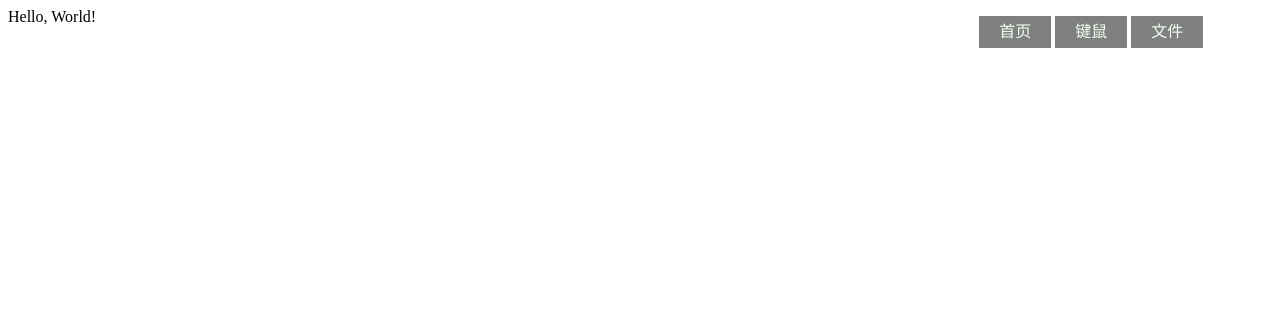
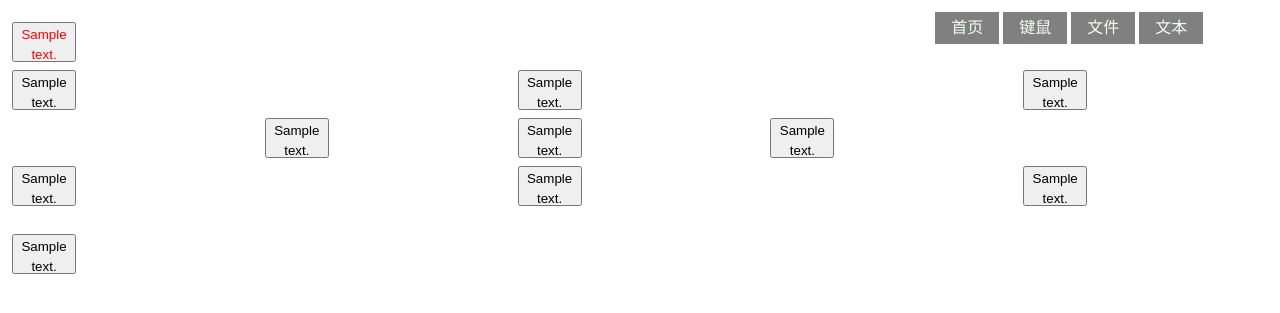
Before and after one commit to alexander-zou/htpc-web-ctrl, a Flask app: template templates/index.html in a window 1280 px wide. Shown: the top 313 px of the page. Run offline with Flask 2, Linux system fonts and the light colour scheme; the template is opened without the code that fills it: most values are stand-ins (such as "Sample title", 1, 10 or a date in 2020).

Commit message:
+feat: remote control

```diff
--- a/app.py
+++ b/app.py
@@ -10,7 +10,7 @@
 
 '''
 
-import os, time, hashlib
+import os, time, hashlib, webbrowser
 from flask import Flask
 from flask import request
 from flask import render_template, redirect, abort, send_from_directory
@@ -24,7 +24,60 @@ INVALID_FILENAMES = {
     'LPT1', 'LPT2', 'LPT3', 'LPT4', 'LPT5', 'LPT6', 'LPT7', 'LPT8', 'LPT9'
 }
 pyautogui.FAILSAFE = False
+
+def power_off():
+    os.system( 'shutdown -s')
+    # print( 'Power Off!')
+
+def open_browser( browser=None):
+    if browser is None:
+        browser = 'chrome'
+    os.startfile( browser)
+
+def open_page( url, browser=None):
+    if browser == 'chrome':
+        webbrowser.get( 'C:/Program Files (x86)/Google/Chrome/Application/chrome.exe %s').open_new( url)
+    elif browser == 'firefox':
+        webbrowser.get( 'C:/Program Files/Mozilla Firefox/firefox.exe %s').open_new( url)
+    elif browser == 'edge':
+        webbrowser.get( 'C:/Program Files/Microsoft/Edge/Application/msedge.exe %s').open_new( url)
+    else:
+        webbrowser.open_new( url)
+
+FIXED_BUTTONS = [ "⦿", "ESC", "空格", "⏎", "⇦", "⇨", "⇧", "⇩", "🔊+", "🔉-"]
+FIXED_BUTTON_FUNCTIONS = [
+    power_off,
+    'esc',
+    'space',
+    'enter',
+    'left',
+    'right',
+    'up',
+    'down',
+    'volumeup',
+    'volumedown',
+]
+GRID_BUTTONS = [ "⏮", "⏯", "⏭︎", 'PgUp', 'PgDn', "音响", "切换", "关闭", "桌面", "开始", "浏览器", "刷新", "关标签", "菜单", "最大化"]
+GRID_BUTTON_FUNCTIONS = [
+    'prevtrack',
+    'playpause',
+    'prevtrack',
+    'pageup',
+    'pagedown',
+    'volumemute',
+    ( 'ctrl', 'alt', 'tab'),
+    ( 'alt', 'f4'),
+    ( 'win', 'd'),
+    ( 'ctrl', 'esc'),
+    open_browser,
+    'browserrefresh',
+    ( 'ctrl', 'w'),
+    'apps',
+    ( 'win', 'up'),
+]
+
 is_mouse_down = False
+
 
 app = Flask(__name__)
 app.config[ 'UPLOAD_FOLDER'] = UPLOAD_FOLDER
@@ -52,7 +105,7 @@ def is_login():
 def homepage():
     if not is_login():
         return redirect( '/login?url=/')
-    return render_template( 'index.html')
+    return render_template( 'index.html', grid_btn_text=GRID_BUTTONS, fixed_btn_text=FIXED_BUTTONS)
 
 @app.route( '/shelf')
 def shelf():
@@ -99,6 +152,25 @@ def api():
     elif request.values[ 'evt'] == 'key':
         # print( 'KEY: ', request.values[ 'keys'].split( '|'))
         pyautogui.hotkey( *tuple( request.values[ 'keys'].split( '|')))
+    return 'OK'
+
+@app.route( '/button', methods=['POST','GET'])
+def button():
+    if not is_login():
+        abort( 401, 'Must login first')
+    id = int( request.values[ 'id'])
+    if request.values[ 't'] == 'fixed':
+        func = FIXED_BUTTON_FUNCTIONS[ id]
+    elif request.values[ 't'] == 'grid':
+        func = GRID_BUTTON_FUNCTIONS[ id]
+    else:
+        abort( 400, 'Wrong arguments')
+    if type( func) is str:
+        pyautogui.press( func)
+    elif type( func) is tuple:
+        pyautogui.hotkey( *func)
+    elif callable( func):
+        func()
     return 'OK'
 
 @app.route( '/download/<string:name>')
@@ -151,6 +223,10 @@ def login():
         url = '/'
     return render_template( 'login.html', url=url)
 
+@app.route( '/favicon.ico')
+def icon():
+    return send_from_directory( 'statics', 'favicon.ico')
+
 if __name__ == '__main__':
     abspath = os.path.abspath( __file__)
     dname = os.path.dirname( abspath)
--- a/templates/base.html
+++ b/templates/base.html
@@ -1,11 +1,11 @@
 <!DOCTYPE html>
 <TITLE>{% block title %}{% endblock %} - HTPC Web Ctrl</TITLE>
-<meta name="viewport" content="width=device-width, user-scalable=no">
+<meta name="viewport" content="width=device-width, initial-scale=1, maximum-scale=1, user-scalable=0"/>
 <style>
  	.navli {
 		text-align: center;
 		display: inline-block;
-        width: 72px;
+        width: 64px;
         height: 32px;
         line-height: 32px;
         background-color: grey;
@@ -23,10 +23,11 @@
     {% block content %}{% endblock %}
 </section>
 
-<nav style="position: fixed;right:6%;top:16px">
+<nav style="position:fixed;right:6%;top:12px">
     <ul style="list-style-type:none;padding:0;margin:0;">
         <li class="navli"><a class="nava" href="/">首页</a></li>
         <li class="navli"><a class="nava" href="/input">键鼠</a></li>
         <li class="navli"><a class="nava" href="/shelf">文件</a></li>
+        <li class="navli"><a class="nava" href="/text">文本</a></li>
     </ul>
 </nav>
--- a/templates/index.html
+++ b/templates/index.html
@@ -2,4 +2,77 @@
 
 {% block title %}Index{% endblock %}
 
-{% block content %} Hello, World! {% endblock %}
+{% block content %}
+<style>
+.button {
+    height:40px;
+    width: 64px;
+    line-height: 20px;
+    text-align: center;
+    margin: 4px;
+}
+.fixed-row {
+    height:48px;
+    display: grid;
+    grid-template-columns: repeat( 5, 20%);
+}
+.hidden {
+    visibility: hidden;
+}
+.power{
+    color:red;
+}
+
+</style>
+
+<div style="margin-top:18px">
+    <div class="fixed-row">
+        <button class="button power" onclick="call_api('button?t=fixed&id=0');">{{ fixed_btn_text[0] }}</button>
+        <button class="button hidden"></button>
+        <button class="button hidden"></button>
+        <button class="button hidden"></button>
+        <button class="button hidden"></button>
+    </div>
+    <div class="fixed-row">
+        <button class="button" onclick="call_api('button?t=fixed&id=1');">{{ fixed_btn_text[1] }}</button>
+        <button class="button hidden"></button>
+        <button class="button" onclick="call_api('button?t=fixed&id=6');">{{ fixed_btn_text[6] }}</button>
+        <button class="button hidden"></button>
+        <button class="button" onclick="call_api('button?t=fixed&id=8');">{{ fixed_btn_text[8] }}</button>
+    </div>
+    <div class="fixed-row">
+        <button class="button hidden"></button>
+        <button class="button" onclick="call_api('button?t=fixed&id=4');">{{ fixed_btn_text[4] }}</button>
+        <button class="button" onclick="call_api('button?t=fixed&id=3');">{{ fixed_btn_text[3] }}</button>
+        <button class="button" onclick="call_api('button?t=fixed&id=5');">{{ fixed_btn_text[5] }}</button>
+        <button class="button hidden"></button>
+    </div>
+    <div class="fixed-row">
+        <button class="button" onclick="call_api('button?t=fixed&id=2');">{{ fixed_btn_text[2] }}</button>
+        <button class="button hidden"></button>
+        <button class="button" onclick="call_api('button?t=fixed&id=7');">{{ fixed_btn_text[7] }}</button>
+        <button class="button hidden"></button>
+        <button class="button" onclick="call_api('button?t=fixed&id=9');">{{ fixed_btn_text[9] }}</button>
+    </div>
+</div>
+
+<div style="margin-top:20px;width:100%">
+    </div style="margin-top:10px;margin-left:10px">
+    {% for t in grid_btn_text %}
+    <button class="button" onclick="call_api('button?t=grid&id={{ loop.index0 }}');">
+        <span>{{ t }}</span>
+    </button>
+    {% endfor %}
+    </dev>
+</div>
+
+<script>
+
+function call_api( url) {
+    var xhttp = new XMLHttpRequest();
+    xhttp.open("POST", url, false);
+    xhttp.send();
+}
+
+</script>
+{% endblock %}
```
